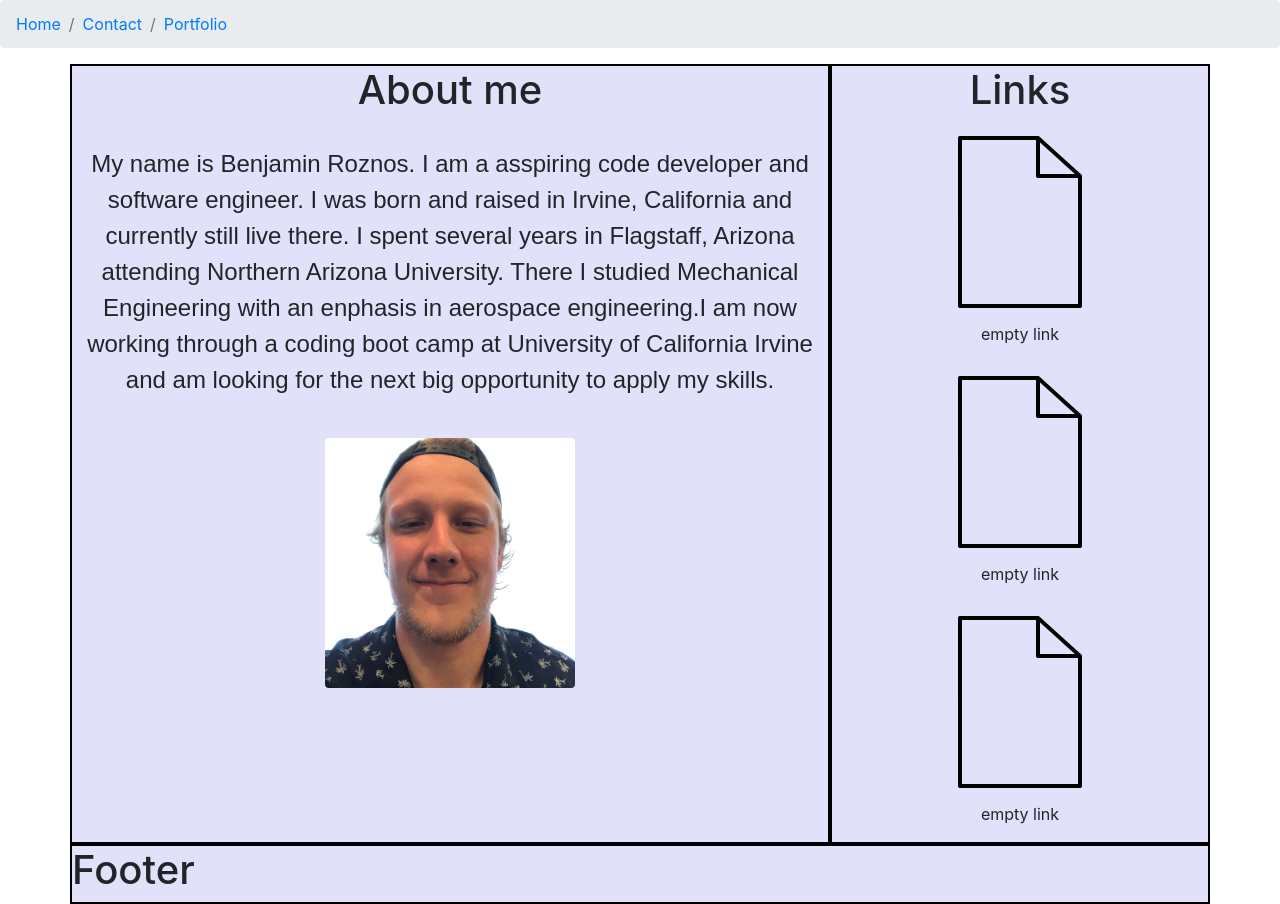
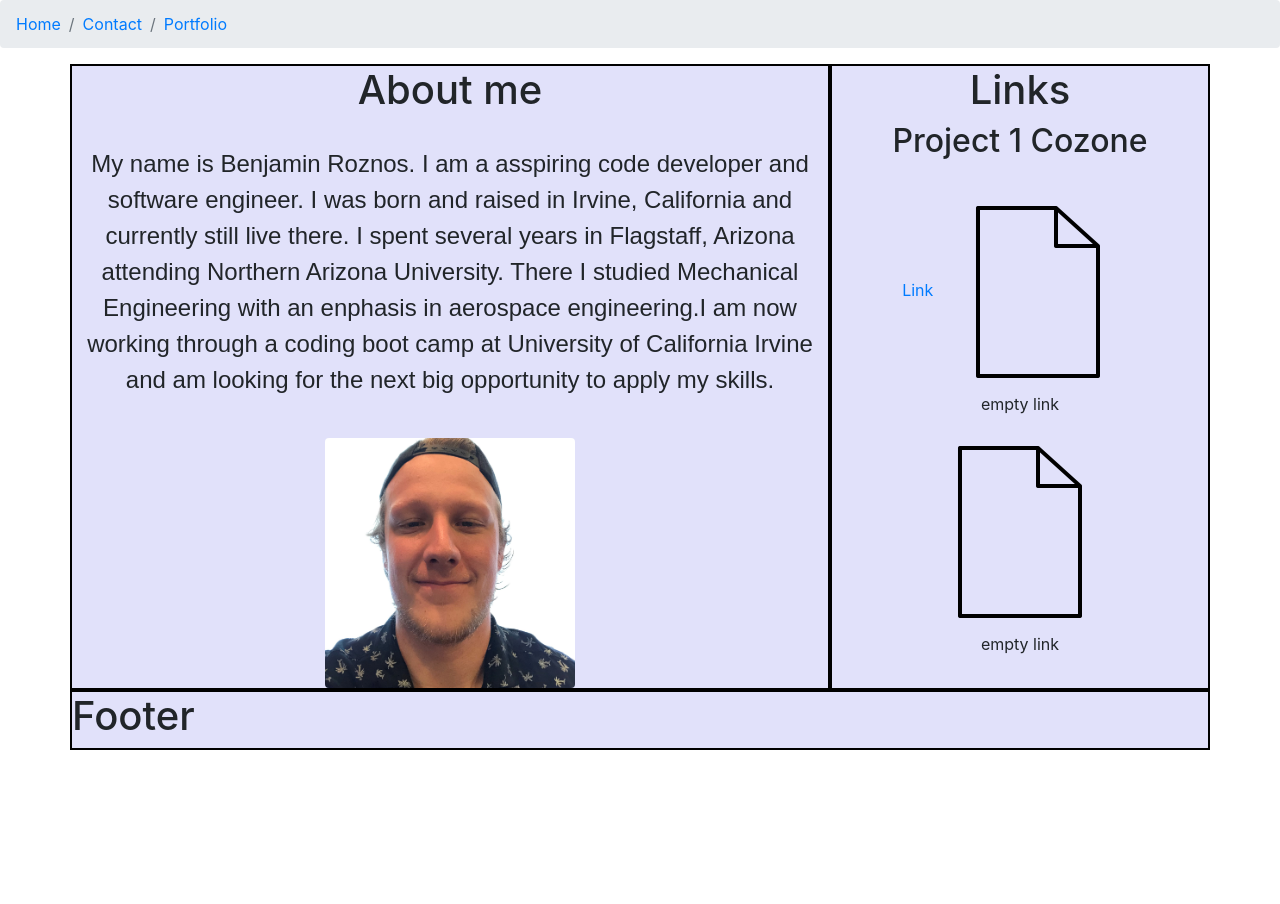
Before and after one commit to benroznos/Potfolio, a plain HTML site: page index.html in a window 1280 px wide. After the commit the page ends 800 px from the top, so only its background shows below. Drawn offline with nearby package versions, Linux system fonts and the light colour scheme.

Commit message:
added link for project 1 site

```diff
--- a/index.html
+++ b/index.html
@@ -42,9 +42,9 @@
       </div>
       <div class="col-md-4" id="box">
         <h1>Links</h1>
-        <img src="./Images/Empty file.png" alt="file icon">
+        <h2>Project 1 Cozone</h2>
         <br>
-        <p id=link>empty link</p>
+        <a href="https://tuffluffjimmy.github.io/CoZone/">Link</a>
         <img src="./Images/Empty file.png" alt="file icon">
         <br>
         <p id=link>empty link</p>
```
